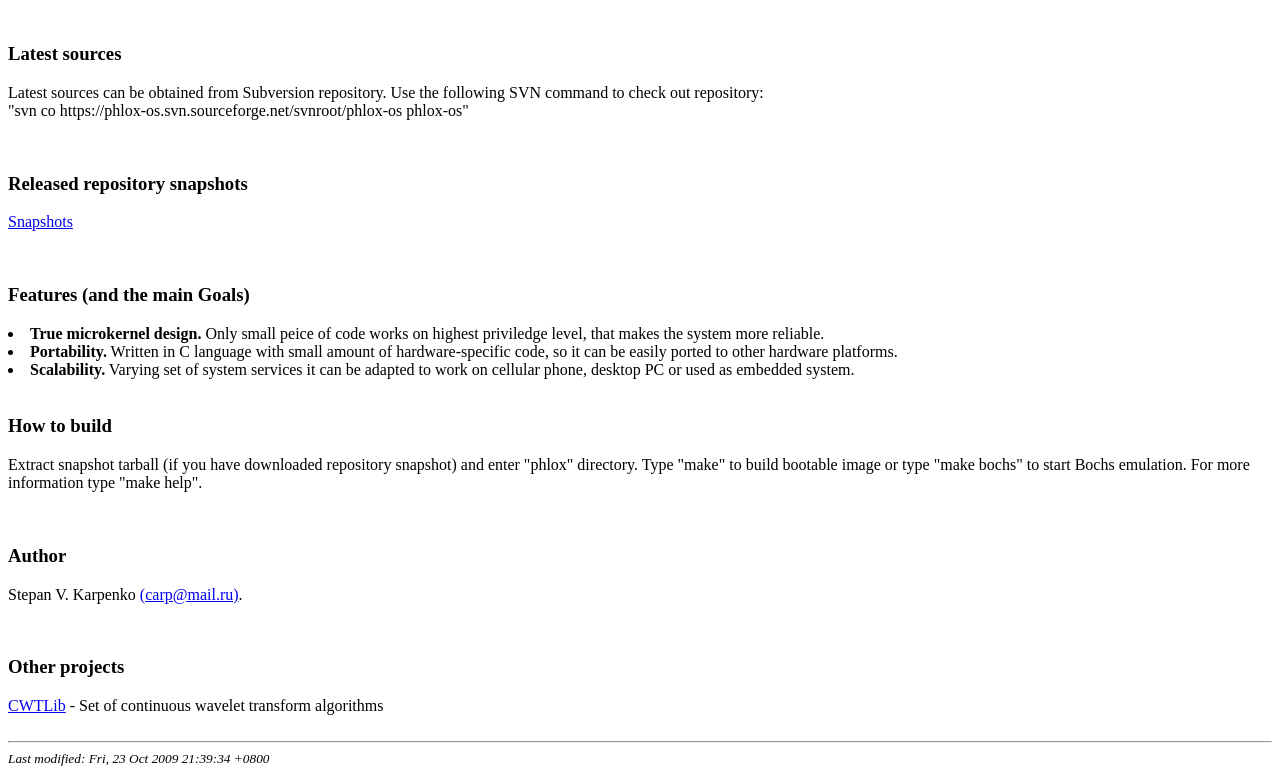
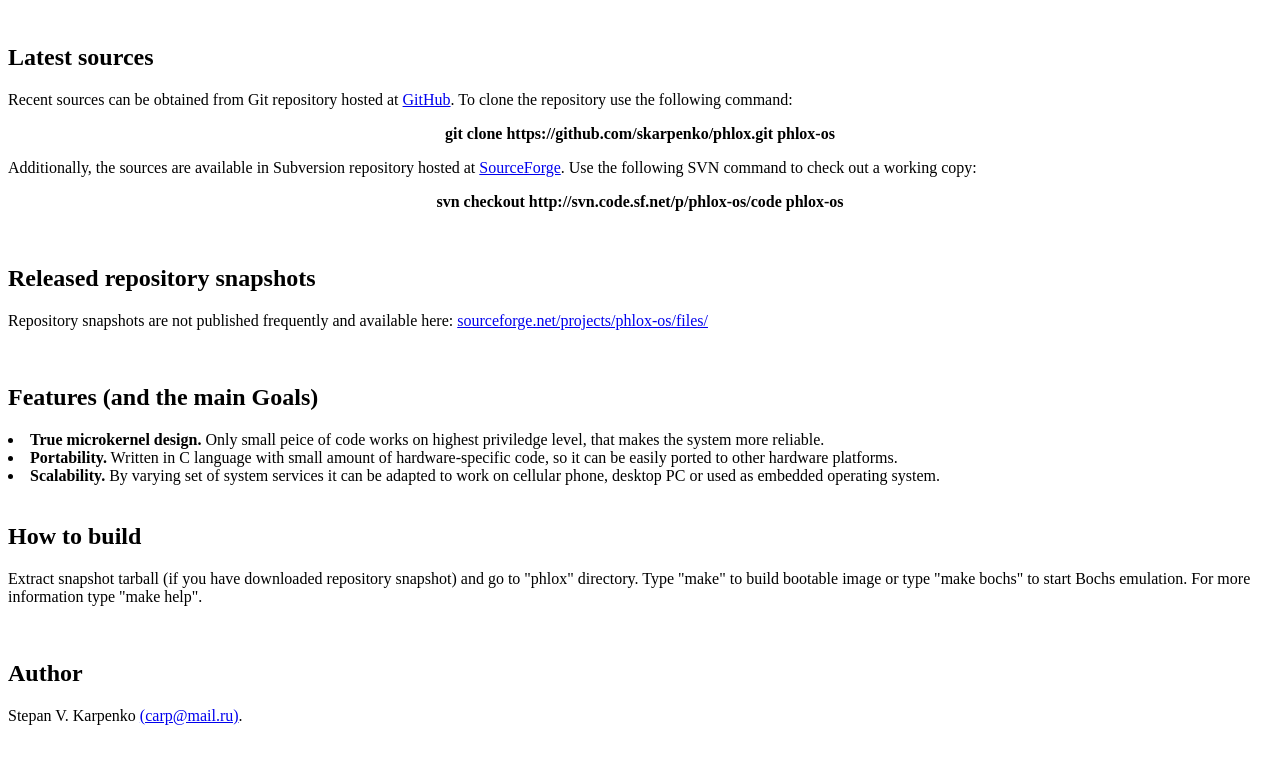
Before and after one commit to skarpenko/phlox, a plain HTML site: page doc/www/index.html in a window 1280 px wide. Shown: the part 60-835 px from the top of the page. Drawn offline with Linux system fonts and the light colour scheme.

Commit message:
Web page update.

```diff
--- a/doc/www/index.html
+++ b/doc/www/index.html
@@ -7,37 +7,38 @@
 </head>
 <body>
 
-<center><h1>PhloxOS and Phlox Microkernel</h1></center>
+<center><h1><u>PhloxOS and Phlox Microkernel</u></h1></center>
 <br>
 
-<h3>Latest sources</h3>
-<p>Latest sources can be obtained from Subversion repository. Use the following SVN command to check out repository:<br>
-"svn co https://phlox-os.svn.sourceforge.net/svnroot/phlox-os phlox-os"</p>
+<h2>Latest sources</h2>
+<p>Recent sources can be obtained from Git repository hosted at <a href="https://github.com/skarpenko/phlox/">GitHub</a>. To clone the repository use the following command:<br>
+<center><b>git clone https://github.com/skarpenko/phlox.git phlox-os</b></center></p>
+<p>Additionally, the sources are available in Subversion repository hosted at <a href="http://sourceforge.net/p/phlox-os/code/HEAD/tree/">SourceForge</a>. Use the following SVN command to check out a working copy:<br> <center><b>svn checkout http://svn.code.sf.net/p/phlox-os/code phlox-os</b></center></p>
 <br>
 
-<h3>Released repository snapshots</h3>
-<p><div align="justify"><a href="http://sourceforge.net/project/showfiles.php?group_id=240727">Snapshots</a></div></p>
+<h2>Released repository snapshots</h2>
+<p>Repository snapshots are not published frequently and available here: <a href="http://sourceforge.net/projects/phlox-os/files/">sourceforge.net/projects/phlox-os/files/</a></p>
 <br>
 
-<h3>Features (and the main Goals)</h3>
+<h2>Features (and the main Goals)</h2>
 <li><b>True microkernel design.</b> Only small peice of code works on highest priviledge level, that makes the system more reliable.</li>
 <li><b>Portability.</b> Written in C language with small amount of hardware-specific code, so it can be easily ported to other hardware platforms.</li>
-<li><b>Scalability.</b> Varying set of system services it can be adapted to work on cellular phone, desktop PC or used as embedded system.</li>
+<li><b>Scalability.</b> By varying set of system services it can be adapted to work on cellular phone, desktop PC or used as embedded operating system.</li>
 <br>
 
-<h3>How to build</h3>
-<p>Extract snapshot tarball (if you have downloaded repository snapshot) and enter "phlox" directory. Type "make" to build bootable image or type "make bochs" to start Bochs emulation. For more information type "make help".</p>
+<h2>How to build</h2>
+<p>Extract snapshot tarball (if you have downloaded repository snapshot) and go to "phlox" directory. Type "make" to build bootable image or type "make bochs" to start Bochs emulation. For more information type "make help".</p>
 <br>
 
-<h3>Author</h3>
+<h2>Author</h2>
 <p><div align="justify">Stepan V. Karpenko <a href="mailto:carp@mail.ru?Subject=Phlox">(carp@mail.ru)</a>.</div></p>
 <br>
 
-<h3>Other projects</h3>
-<a href="http://cwtlib.sf.net/">CWTLib</a> - Set of continuous wavelet transform algorithms
+<h2>Other projects</h2>
+<a href="http://cwtlib.sf.net/">CWTLib</a> - Set of continuous wavelet transform algorithms written in C, C++ and Java languages.
 
 <br><br><hr>
-<small><i>Last modified: Fri, 23 Oct 2009 21:39:34 +0800</i></small>
+<small><i>Last modified: Wed, 26 Jun 2013 02:35:17 +0400</i></small>
 <br><br>
 <center><small>Designed with Vi</small></center>
 </body>
```
